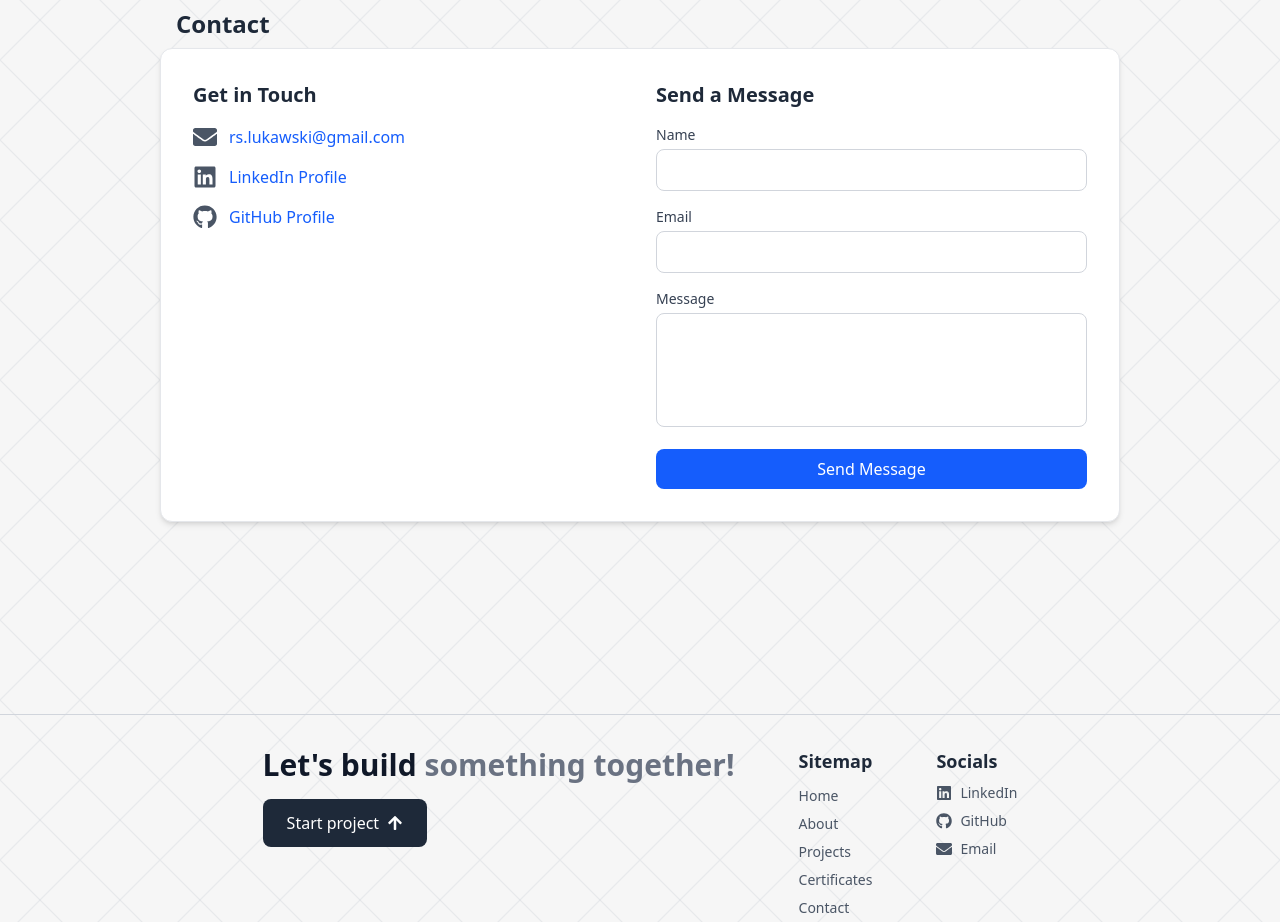
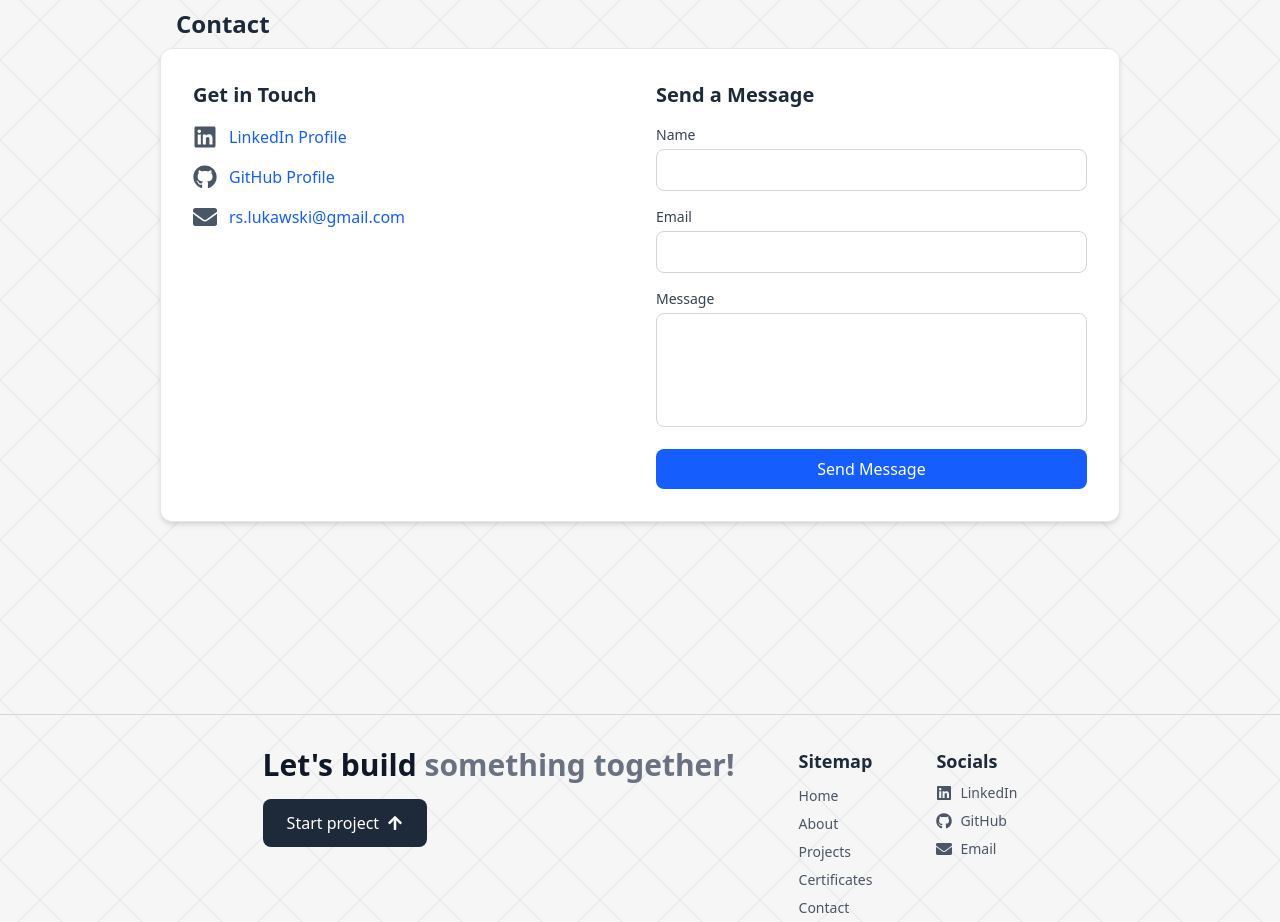
Before and after one commit to rlukawski/personal-website, a React (Vite) app: page /en#about in a window 1280 px wide. Shown: the part 2100-3022 px from the top of the page. Built offline with nearby package versions, Linux system fonts and the light colour scheme.

Commit message:
Change sequence of contacts

```diff
--- a/src/components/Contact.tsx
+++ b/src/components/Contact.tsx
@@ -4,7 +4,9 @@ import { useTranslation } from "react-i18next";
 
 export const Contact = () => {
   const { t } = useTranslation();
-  const [status, setStatus] = useState<"idle" | "submitting" | "success" | "error">("idle");
+  const [status, setStatus] = useState<
+    "idle" | "submitting" | "success" | "error"
+  >("idle");
 
   const handleSubmit = async (e: React.FormEvent<HTMLFormElement>) => {
     e.preventDefault();
@@ -35,22 +37,13 @@ export const Contact = () => {
 
   return (
     <section id="contact" className="mt-8 scroll-mt-24 container-width w-full">
-      <h2 className="heading-2 ml-4">{t('contact.title')}</h2>
+      <h2 className="heading-2 ml-4">{t("contact.title")}</h2>
       <div className="container-body mt-2">
         <div className="grid grid-cols-1 md:grid-cols-2 gap-8">
           {/* Contact Information */}
           <div>
-            <h3 className="heading-3 mb-4">{t('contact.getInTouch')}</h3>
+            <h3 className="heading-3 mb-4">{t("contact.getInTouch")}</h3>
             <div className="space-y-4">
-              <div className="flex items-center gap-3">
-                <FaEnvelope className="w-6 h-6 text-gray-600 flex-shrink-0" />
-                <a
-                  href="mailto:rs.lukawski@gmail.com"
-                  className="link-primary"
-                >
-                  rs.lukawski@gmail.com
-                </a>
-              </div>
               <div className="flex items-center gap-3">
                 <FaLinkedin className="w-6 h-6 text-gray-600 flex-shrink-0" />
                 <a
@@ -59,7 +52,7 @@ export const Contact = () => {
                   rel="noopener noreferrer"
                   className="link-primary"
                 >
-                  {t('contact.linkedinProfile')}
+                  {t("contact.linkedinProfile")}
                 </a>
               </div>
               <div className="flex items-center gap-3">
@@ -70,7 +63,13 @@ export const Contact = () => {
                   rel="noopener noreferrer"
                   className="link-primary"
                 >
-                  {t('contact.githubProfile')}
+                  {t("contact.githubProfile")}
+                </a>
+              </div>
+              <div className="flex items-center gap-3">
+                <FaEnvelope className="w-6 h-6 text-gray-600 flex-shrink-0" />
+                <a href="mailto:rs.lukawski@gmail.com" className="link-primary">
+                  rs.lukawski@gmail.com
                 </a>
               </div>
             </div>
@@ -78,11 +77,11 @@ export const Contact = () => {
 
           {/* Contact Form */}
           <div>
-            <h3 className="heading-3 mb-4">{t('contact.sendMessage')}</h3>
+            <h3 className="heading-3 mb-4">{t("contact.sendMessage")}</h3>
             <form onSubmit={handleSubmit} className="space-y-4">
               <div>
                 <label htmlFor="name" className="label mb-1">
-                  {t('contact.name')}
+                  {t("contact.name")}
                 </label>
                 <input
                   type="text"
@@ -94,7 +93,7 @@ export const Contact = () => {
               </div>
               <div>
                 <label htmlFor="email" className="label mb-1">
-                  {t('contact.email')}
+                  {t("contact.email")}
                 </label>
                 <input
                   type="email"
@@ -106,7 +105,7 @@ export const Contact = () => {
               </div>
               <div>
                 <label htmlFor="message" className="label mb-1">
-                  {t('contact.message')}
+                  {t("contact.message")}
                 </label>
                 <textarea
                   id="message"
@@ -122,20 +121,18 @@ export const Contact = () => {
                 className="w-full bg-blue-600 text-white py-2 px-4 rounded-lg hover:bg-blue-700 transition-colors disabled:opacity-50 disabled:cursor-not-allowed"
               >
                 {status === "submitting"
-                  ? t('contact.sending')
+                  ? t("contact.sending")
                   : status === "success"
-                  ? t('contact.sent')
-                  : status === "error"
-                  ? t('contact.error')
-                  : t('contact.send')}
+                    ? t("contact.sent")
+                    : status === "error"
+                      ? t("contact.error")
+                      : t("contact.send")}
               </button>
               {status === "success" && (
-                <p className="text-success">{t('contact.successMessage')}</p>
+                <p className="text-success">{t("contact.successMessage")}</p>
               )}
               {status === "error" && (
-                <p className="text-error">
-                  {t('contact.errorMessage')}
-                </p>
+                <p className="text-error">{t("contact.errorMessage")}</p>
               )}
             </form>
           </div>
```
